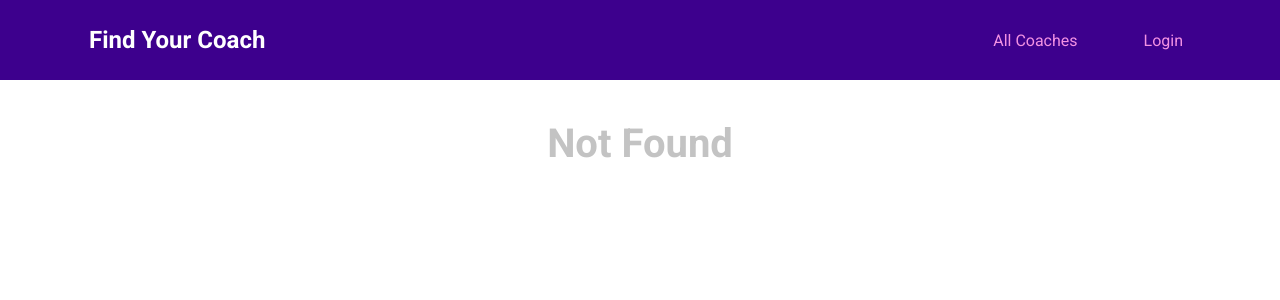
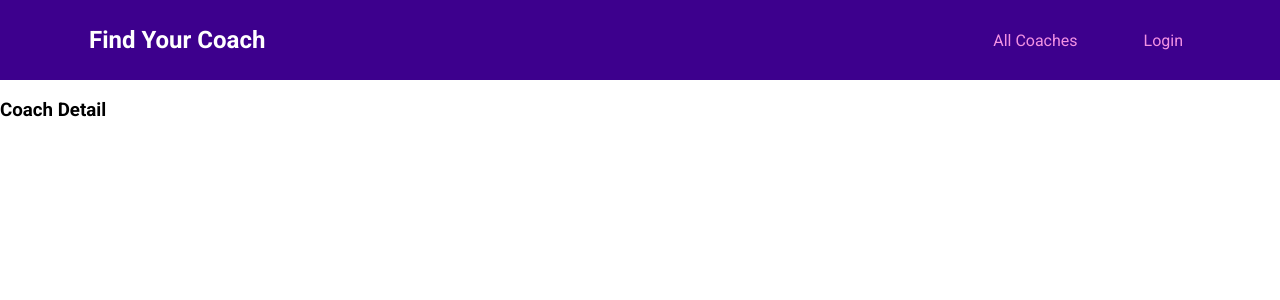
Before and after one commit to AndyLab9596/vue-ts-find-ur-coach, a Vue app: page /coaches/1 in a window 1280 px wide. Before the commit this address had no page. Shown: the top 300 px of the page. Built offline with nearby package versions, Linux system fonts and the light colour scheme.

Commit message:
set up router for coach detail component

```diff
--- /dev/null
+++ b/src/pages/coaches/CoachDetail.vue
@@ -0,0 +1,3 @@
+<template>
+    <h3>Coach Detail</h3>
+</template>
--- /dev/null
+++ b/src/pages/requests/ContactCoach.vue
@@ -0,0 +1,3 @@
+<template>
+    <h3>Contact Coach</h3>
+</template>
```
Also changed, not shown: src/router/index.ts (+8 -0 lines).
